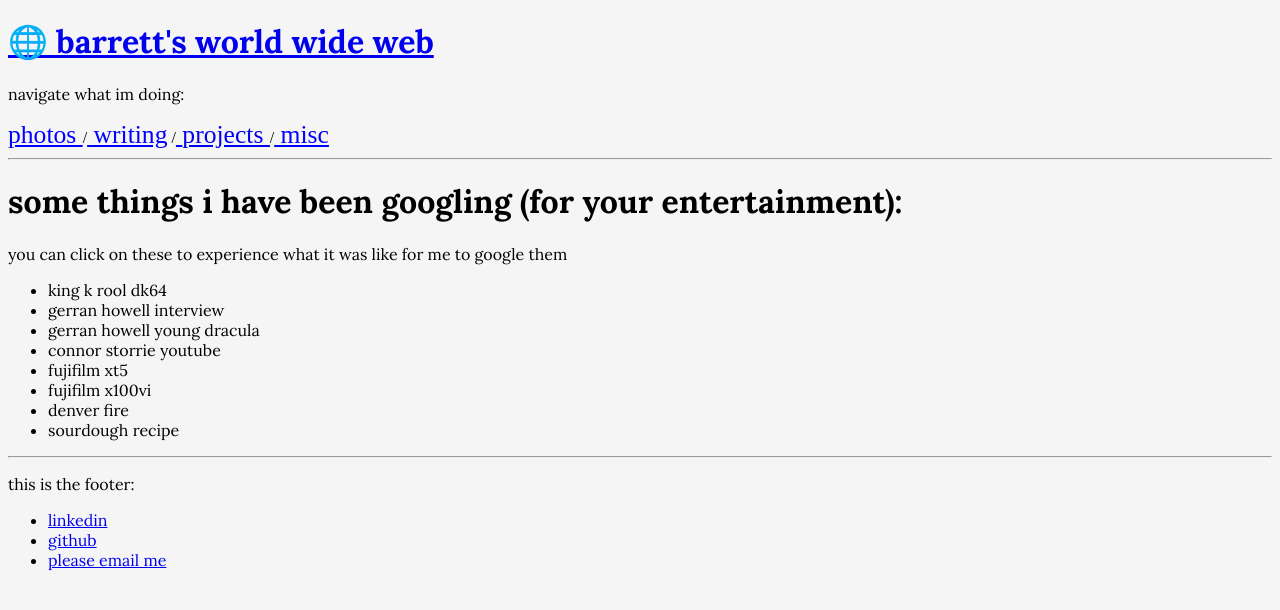
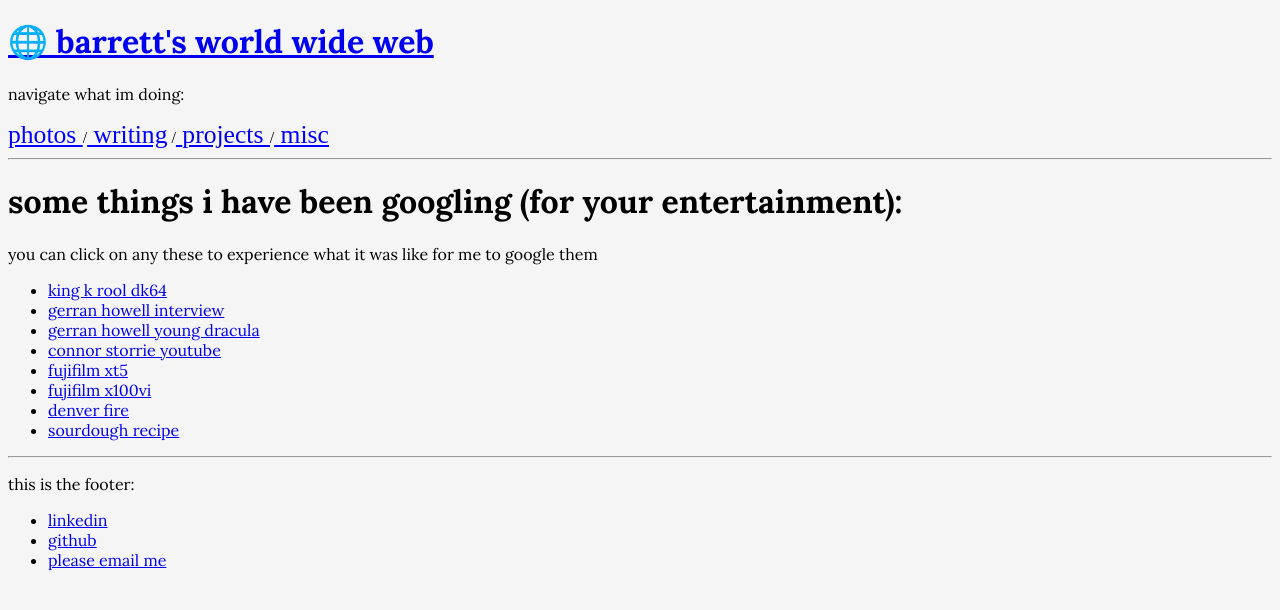
Before and after one commit to barrettk8090/barretts-world-wide-web, a React (Vite) app: page /searching in a window 1280 px wide. Shown: the top 610 px of the page. Built offline with nearby package versions, Linux system fonts and the light colour scheme.

Commit message:
searchy search

```diff
--- /dev/null
+++ b/src/components/SearchItem.tsx
@@ -0,0 +1,16 @@
+interface SingleQueryProp {
+    query: string,
+}
+
+export default function SearchItem({ query }: SingleQueryProp){
+    const googleBase: string = "https://www.google.com/search?q="
+    const googleUrl: string = googleBase + query.split(" ").join("+")
+
+    return(
+        <li className="query-item">
+            <a href={googleUrl} target="_blank" rel="noopener noreferrer">
+                {query}
+            </a>
+        </li>
+    )
+}
--- a/src/pages/Searching/Searching.tsx
+++ b/src/pages/Searching/Searching.tsx
@@ -1,20 +1,47 @@
 import './Searching.css'
+import SearchItem from '../../components/SearchItem'
+
+export interface SearchQuery {
+    query: string,
+}
+
+const queries: Array<SearchQuery> = [
+    {
+        query: "king k rool dk64"
+    },
+    {
+        query: "gerran howell interview"
+    },
+    {
+        query: "gerran howell young dracula"
+    },
+    {
+        query: "connor storrie youtube"
+    },
+    {
+        query: "fujifilm xt5"
+    },
+    {
+        query: "fujifilm x100vi"
+    },
+    {
+        query: "denver fire"
+    },
+    {
+        query: "sourdough recipe"
+    },
+]
 
 export default function Searching(){
     return(
         <>
-        <h1>some things i have been googling (for your entertainment):</h1>
-        <p>you can click on these to experience what it was like for me to google them</p>
-        <ul>
-            <li>king k rool dk64</li>
-            <li>gerran howell interview</li>
-            <li>gerran howell young dracula</li>
-            <li>connor storrie youtube</li>
-            <li>fujifilm xt5</li>
-            <li>fujifilm x100vi</li>
-            <li>denver fire</li>
-            <li>sourdough recipe</li>
-        </ul>
+            <h1>some things i have been googling (for your entertainment):</h1>
+            <p>you can click on any these to experience what it was like for me to google them</p>
+            <ul>
+                {queries.map((singleQuery) => (
+                    <SearchItem key={singleQuery.query} query={singleQuery.query} />
+                ))}
+            </ul>
         </>
     )
 }
```
